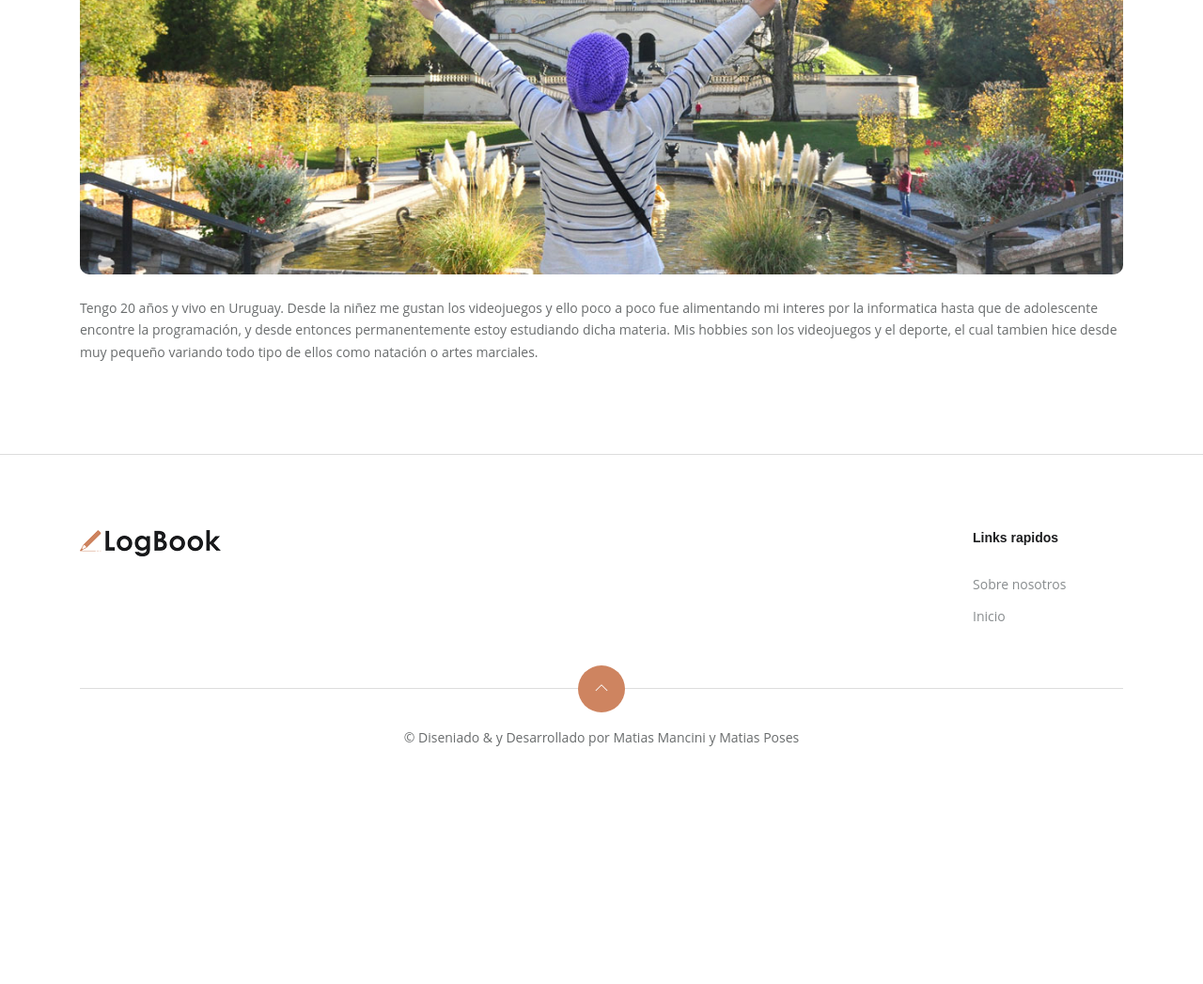
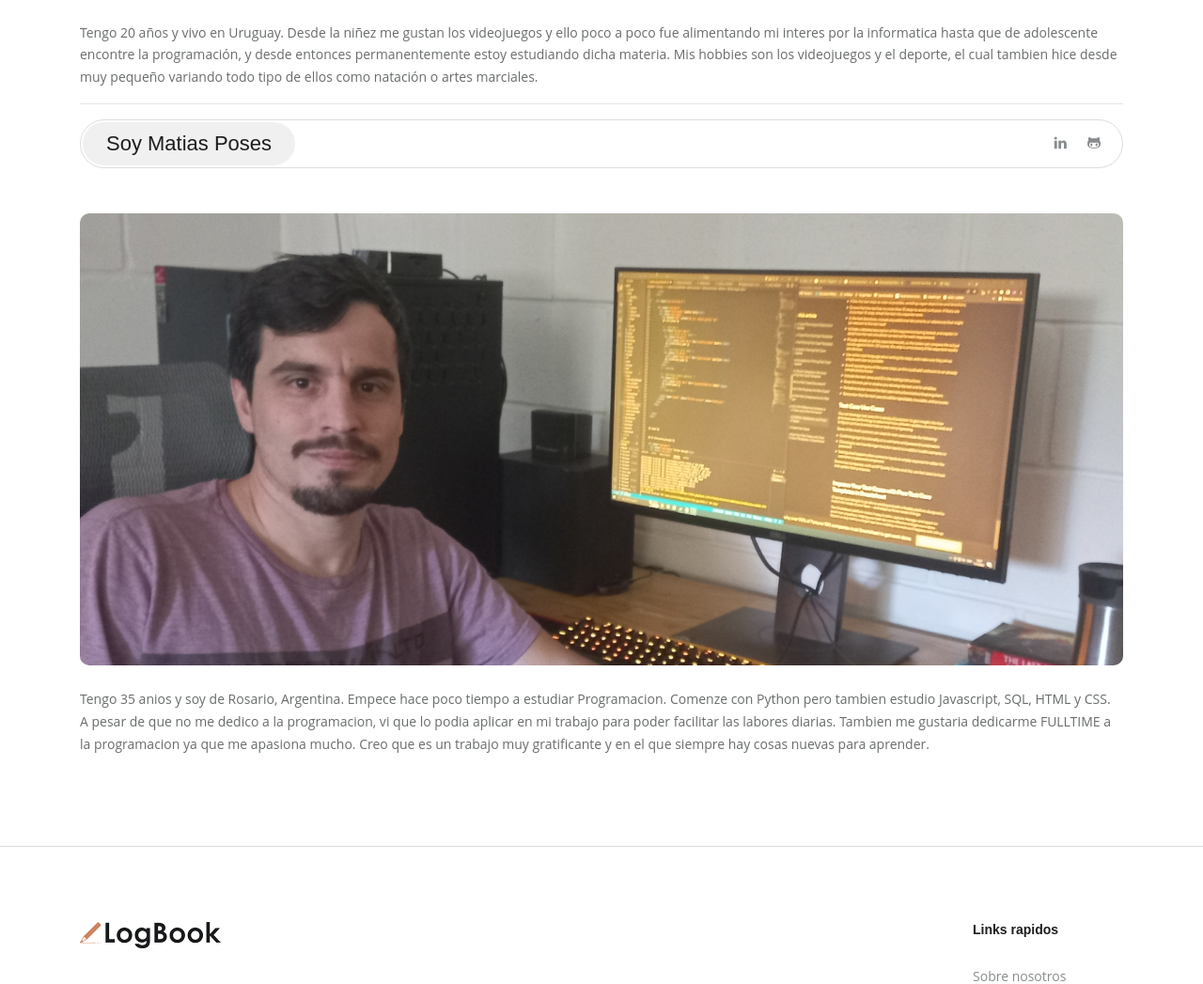
Before and after one commit to campeone-pixel/blog, a Django app: page /sobre_nosotros/ in a window 1280 px wide. Shown: the part 1085-2132 px from the top of the page at 94% size. Before the commit the page ends 1879 px from the top, so only its background shows below. Run offline with Django 4.2, Linux system fonts and the light colour scheme; some libraries are stand-ins or nearby versions.

Commit message:
cambios menores

```diff
--- a/templates/includes/section_home.html
+++ b/templates/includes/section_home.html
@@ -201,25 +201,18 @@
 				<div class="title-bordered mb-5 d-flex align-items-center">
 					<h1 class="h4">Soy Matias Poses</h1>
 					<ul class="list-inline social-icons ml-auto mr-3 d-none d-sm-block">
-						<li class="list-inline-item"><a href="#"><i class="ti-facebook"></i></a>
+
+						<li class="list-inline-item"><a href="https://ar.linkedin.com/in/matias-poses-4748aa130/en?trk=people-guest_people_search-card"><i class="ti-linkedin"></i></a>
 						</li>
-						<li class="list-inline-item"><a href="#"><i class="ti-twitter-alt"></i></a>
-						</li>
-						<li class="list-inline-item"><a href="#"><i class="ti-linkedin"></i></a>
-						</li>
-						<li class="list-inline-item"><a href="#"><i class="ti-github"></i></a>
+						<li class="list-inline-item"><a href="https://github.com/campeone-pixel"><i class="ti-github"></i></a>
 						</li>
 					</ul>
 				</div>
-				<img src="images/author-full.jpg" class="img-fluid w-100 mb-4 rounded-lg" alt="author">
+				<img src="{% static 'images/matias_poses.jpg' %}" class="img-fluid w-100 mb-4 rounded-lg" alt="author" >
 				<div class="content">
 
-					<p>Tengo 20 años y vivo en Uruguay.
-						Desde la niñez me gustan los videojuegos y ello poco a poco fue alimentando
-						mi interes por la informatica hasta que de adolescente encontre la programación,
-						y desde entonces permanentemente estoy estudiando dicha materia.
-						Mis hobbies son los videojuegos y el deporte, el cual tambien hice desde muy pequeño
-						variando todo tipo de ellos como natación o artes marciales.</p>
+					<p> Tengo 35 anios y soy de  Rosario, Argentina. Empece hace poco tiempo a estudiar Programacion. Comenze con Python pero tambien estudio Javascript, SQL, HTML y CSS. <br>
+					A pesar de que no me dedico a la programacion, vi que lo podia aplicar en mi trabajo para poder facilitar las labores diarias. Tambien me gustaria dedicarme FULLTIME a la programacion ya que me apasiona mucho. Creo que es un trabajo muy gratificante y en el que siempre hay cosas nuevas para aprender.  </p>
 				</div>
 
 			</div>
```
Also changed, not shown: templates/includes/section_all_profile.html (+17 -2 lines), templates/includes/section_crud.html (+23 -7 lines), blog/static/images/author-full.jpg (deleted), blog/static/images/author.jpg (deleted), blog/static/images/matias_poses.jpg (added), blog/static/images/post/post-1.jpg (deleted), blog/static/images/post/post-2.jpg (deleted), blog/static/images/post/post-3.jpg (deleted), blog/static/images/post/post-4.jpg (deleted), blog/static/images/post/post-5.jpg (deleted), blog/static/images/post/post-6.jpg (deleted), blog/static/images/signature.png (deleted), db.sqlite3, 3 other files.
